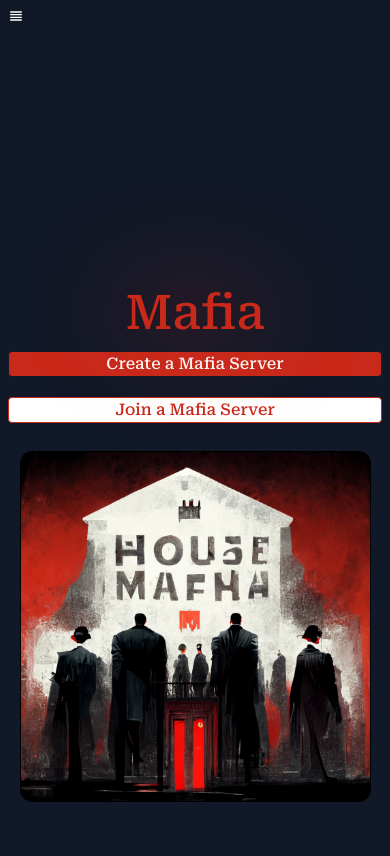
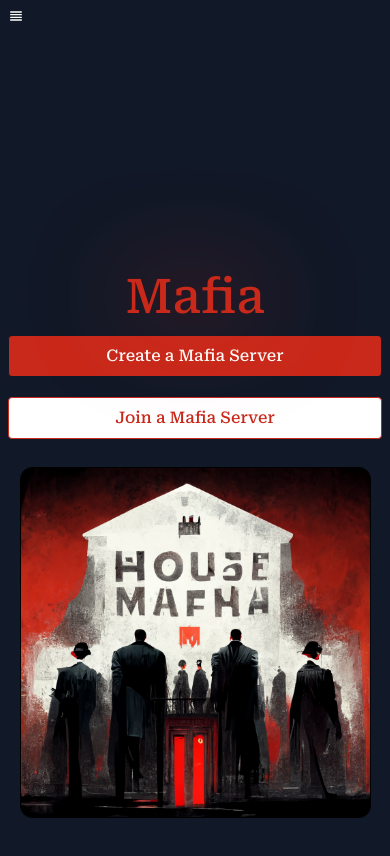
Before and after one commit to snipergz/GameNight, a React (Create React App) app in the folder frontend/: page /mafia/server in a window 390 px wide. Shown: the top 856 px of the page. Built offline with nearby package versions, Linux system fonts and the light colour scheme; no server answers.

Commit message:
css fixes

```diff
--- a/frontend/src/components/Mafia/JoinCreateMafiaServer.jsx
+++ b/frontend/src/components/Mafia/JoinCreateMafiaServer.jsx
@@ -84,12 +84,12 @@ const JoinCreateMafiaServer = ({gameName}) => {
               <>
                 <button
                   onClick={createGame}
-                  className="bg-mafiaRed text-white sm:py-2 lg:py-3 px-6 min-w-[145px] border border-navy rounded hover:cursor-pointer "
+                  className="bg-mafiaRed text-white py-2 lg:py-3 px-6 min-w-[145px] border border-navy rounded hover:cursor-pointer "
                 >
                   Create a {gameName} Server
                 </button>
                 <button
-                  className="bg-white text-mafiaRed sm:py-2 lg:py-3 px-6 min-w-[145px] border border-mafiaRed rounded hover:cursor-pointer"
+                  className="bg-white text-mafiaRed py-2 lg:py-3 px-6 min-w-[145px] border border-mafiaRed rounded hover:cursor-pointer"
                   onClick={handleJoinClick}
                 >
                   Join a {gameName} Server
--- a/frontend/src/pages/MafiaLobby.jsx
+++ b/frontend/src/pages/MafiaLobby.jsx
@@ -207,7 +207,7 @@ const MafiaLobby = () => {
           :
             <div className='relative h-screen'>
               <p className='text-center'>Your Server Code is: {server.serverCode}</p>
-              <p>
+              <p className='p-4'>
                 In order to start the game, there must be atleast 7 players in total and a maximum of 12
                 in the lobby with everyone being ready. Once everyone is ready, the moderator can start the game.
               </p>
```
